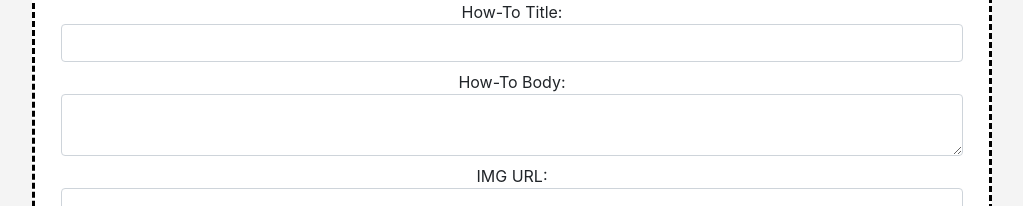
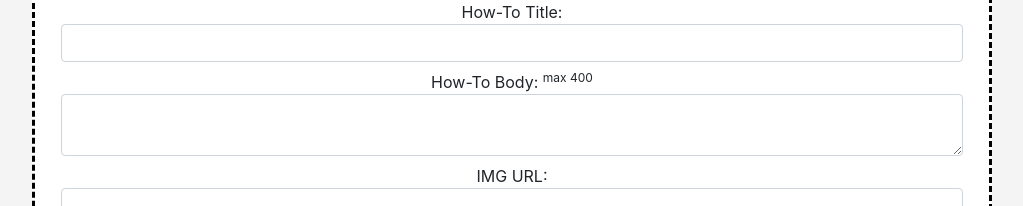
Before and after one commit to build-week-how-to-2/front-end, a React (Create React App) app: page /AddHowTo in a window 1280 px wide. Shown: the part 189-395 px from the top of the page, without its empty margins (128-1151 px from the left). Built offline with nearby package versions, Linux system fonts and the light colour scheme; sample sign-in values are in the browser's storage.

Commit message:
added character limit to text area

```diff
--- a/src/components/AddHowTo.jsx
+++ b/src/components/AddHowTo.jsx
@@ -42,9 +42,12 @@ export function AddHowTo({ currentUser, addHowTo }) {
 				</Label>
 				<br />
 				<Label>
-					How-To Body: {"  "}
+					How-To Body:{"  "}
+					<sup>max 400</sup>
+					{"  "}
 					<Input
 						type="textarea"
+						maxlength="400"
 						name="postBody"
 						value={addHowForm.postBody}
 						onChange={setAddHowForm}
--- a/src/components/EditHowTo.jsx
+++ b/src/components/EditHowTo.jsx
@@ -60,8 +60,10 @@ export const EditHowTo = ({ editPost, deletePost }) => {
 					<FormGroup>
 						<Label>
 							Post Body:{"  "}
+							<sup>max 400</sup>
+							{"  "}
 							<Input
-								type="text"
+								type="textarea"
 								name="body"
 								value={editPostForm.body}
 								onChange={setEditPostForm}></Input>
```
